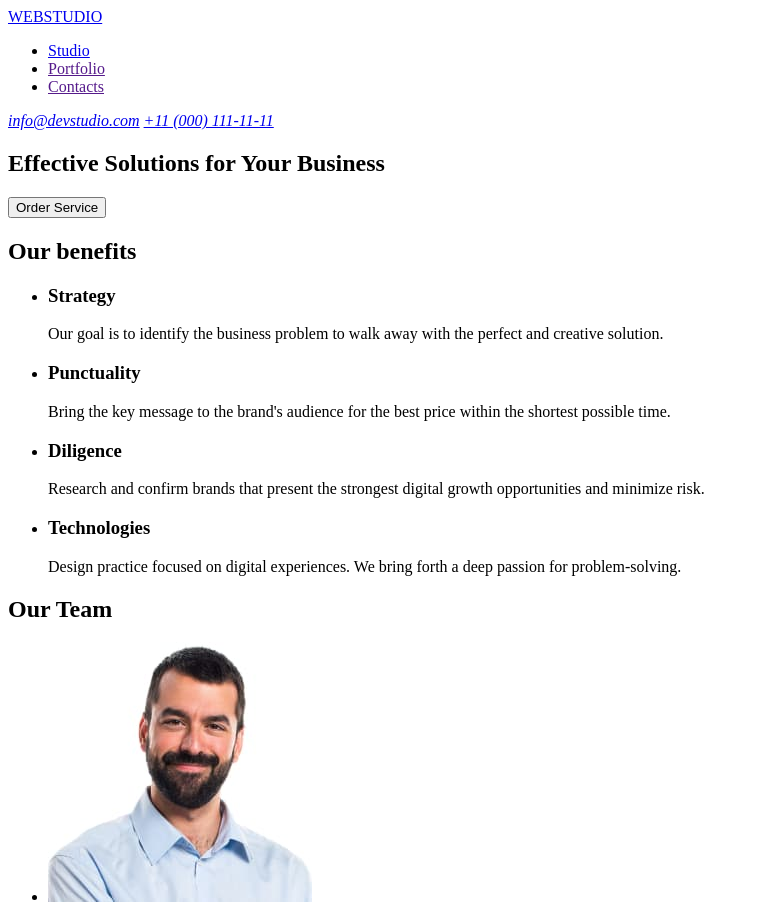
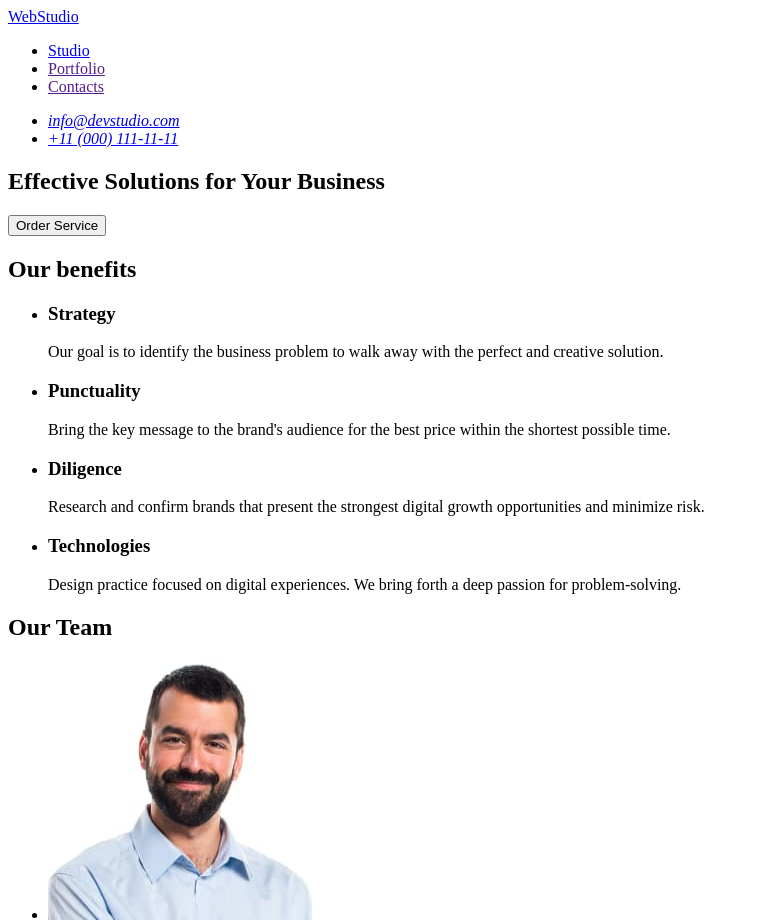
Before and after one commit to katerynapikula/goit-markup-hw-01, a plain HTML site: page index.html in a window 1280 px wide. Shown: the top 920 px of the page, without its empty margins (0-759 px from the left). Drawn offline with Linux system fonts and the light colour scheme.

Commit message:
Update HTML-розмітки макету

```diff
--- a/index.html
+++ b/index.html
@@ -11,7 +11,7 @@
 
     <header>
       <nav>
-        <a href="./index.html">WEBSTUDIO</a>
+        <a href="./index.html">WebStudio</a>
         <ul>
           <li>
             <a href="./index.html">Studio</a>
@@ -25,8 +25,10 @@
         </ul>
       </nav>
       <address>
-        <a href="mailto:info@devstudio.com">info@devstudio.com</a>
-        <a href="tel:+110001111111">+11 (000) 111-11-11</a>
+        <ul>
+          <li><a href="mailto:info@devstudio.com">info@devstudio.com</a></li>
+          <li><a href="tel:+110001111111">+11 (000) 111-11-11</a></li>
+        </ul>
       </address>
     </header>
 
@@ -125,7 +127,7 @@
     <footer>
       <h2>WEBSTUDIO</h2>
       <!--Hide head later-->
-      <a href="./index.html">WEBSTUDIO</a>
+      <a href="./index.html">WebStudio</a>
       <p>
         Increase the flow of customers and sales for your business with digital
         marketing & growth solutions.
```
